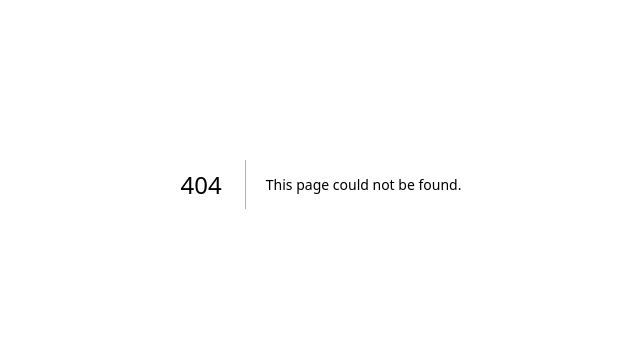
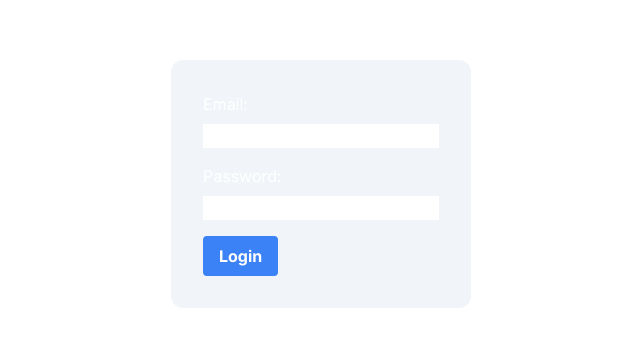
Before and after one commit to RandomDuck/time-tracking, a Next.js app: page /login in a window 1280 px wide. Before the commit this address had no page. Shown: the part 216-562 px from the top of the page, without its empty margins (319-959 px from the left). Built offline with nearby package versions, Linux system fonts and the light colour scheme.

Commit message:
something something login

```diff
--- a/app/components/LoginForm.tsx
+++ b/app/components/LoginForm.tsx
@@ -1,9 +1,11 @@
 'use client';
 
 import { User } from '@/pages/api/user';
+import { useRouter } from 'next/navigation';
 import React, { useEffect, useState } from 'react'
 
 const LoginForm = () => {
+  const router = useRouter()
   const [email, setEmailField] = useState<string>();
   const [password, setPasswordField] = useState<string>();
   const submitHandler = async (e: any) => {
@@ -14,8 +16,11 @@ const LoginForm = () => {
     });
 
     const user = await res.json();
+    // set user in a state
+    sessionStorage.setItem('user', user.id);
 
-    console.log(user);
+    // redirect to logged in page
+    router.push('/user');
   }
 
   return (
@@ -24,9 +29,9 @@ const LoginForm = () => {
         <form onSubmit={e => submitHandler(e)} method="post">
 
           <label className='block' htmlFor="emailField">Email:</label>
-          <input className="mt-2 mb-4 w-full" onChange={(e) => { setEmailField(e.target.value) }} id="emailField" type="email" />
+          <input className="mt-2 mb-4 w-full text-black" onChange={(e) => { setEmailField(e.target.value) }} id="emailField" type="email" />
           <label htmlFor="passwordField">Password:</label>
-          <input className="mt-2 mb-4 w-full" onChange={(e) => { setPasswordField(e.target.value) }} id="passwordField" type="password" />
+          <input className="mt-2 mb-4 w-full text-black" onChange={(e) => { setPasswordField(e.target.value) }} id="passwordField" type="password" />
           <button className='btn-primary' type='submit'>Login</button>
         </form>
       </div>
--- a/app/layout.tsx
+++ b/app/layout.tsx
@@ -5,7 +5,7 @@ import "./globals.css";
 const inter = Inter({ subsets: ["latin"] });
 
 export const metadata: Metadata = {
-  title: "Create Next App",
+  title: "Jummie dålig",
   description: "Generated by create next app",
 };
 
--- /dev/null
+++ b/app/login/page.tsx
@@ -0,0 +1,9 @@
+import LoginForm from '@/app/components/LoginForm';
+
+export default function Home() {
+  return (
+    <>
+      <LoginForm />
+    </>
+  );
+}
--- a/app/page.tsx
+++ b/app/page.tsx
@@ -1,9 +1,13 @@
-import LoginForm from './components/LoginForm';
+import MainPage from '@/app/components/MainPage';
+import Link from 'next/link';
 
 export default function Home() {
   return (
     <>
-      <LoginForm />
+      <Link className='btn-primary' href="/login">
+        Login
+      </Link>
+      <MainPage />
     </>
   );
 }
--- /dev/null
+++ b/app/user/page.tsx
@@ -0,0 +1,17 @@
+'use client';
+
+export default function Home() {
+  const id = sessionStorage.getItem('user');
+  const fetchUser = async () => {
+    const res = await fetch('api/user?id=' + id);
+    const data = await res;
+    console.log(res.body)
+    return data;
+  }
+  console.log(id, fetchUser());
+  return (
+    <>
+      sucess logged in
+    </>
+  );
+}
--- a/pages/api/user.ts
+++ b/pages/api/user.ts
@@ -9,7 +9,7 @@ export interface ResponseData {
 export interface User {
   name: string,
   password: string,
-  id: number,
+  id: string,
   email: string
 }
 
@@ -27,13 +27,17 @@ export default function handler(
     const reqData = JSON.parse(req.body);
     const { email, password } = reqData;
 
-    const foundUser = users.find((user:User) => user.email === email && user.password === password);
+    const foundUser = users.find((user: User) => user.email === email && user.password === password);
 
     res.status(200).json(foundUser);
 
   } else {
     const jsonData = fs.readFileSync(filePath, 'utf8');
     const parsedData = JSON.parse(jsonData);
-    res.status(200).json(parsedData);
+    const users = parsedData.users;
+    const id = req.query.id;
+    const foundUser = users.find((user: User) => user.id === id);
+
+    res.status(200).json(foundUser);
   }
 }
```
